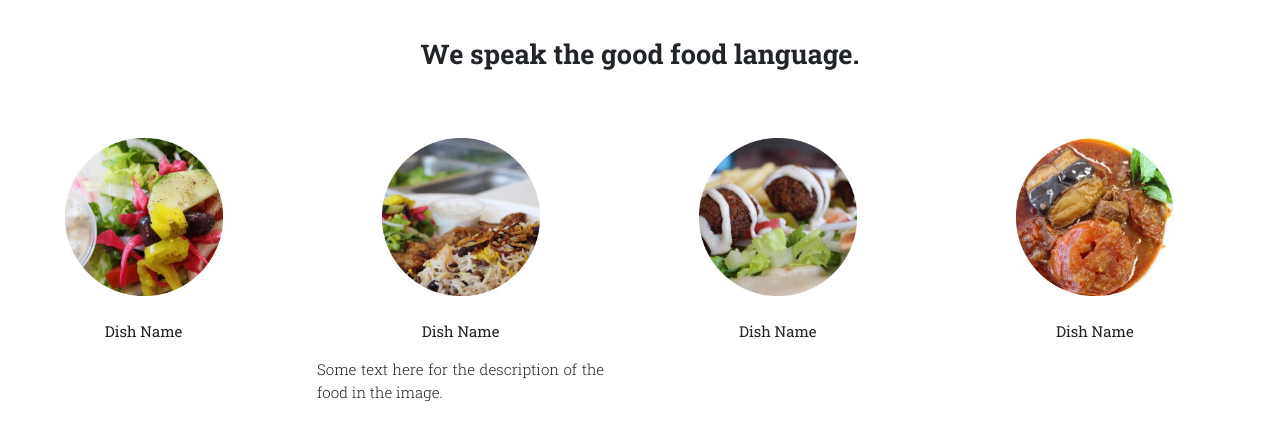
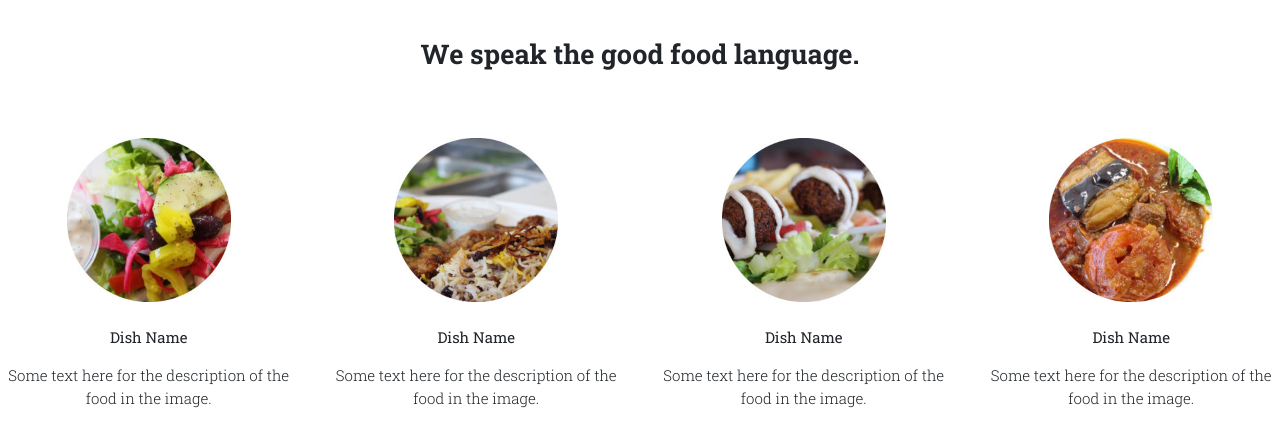
Before and after one commit to fwallacephd/caspian, a plain HTML site: page index.html in a window 1280 px wide. Shown: the part 222-668 px from the top of the page. Drawn offline with nearby package versions, Linux system fonts and the light colour scheme.

Commit message:
food pictures landing page

```diff
--- a/css/styles.css
+++ b/css/styles.css
@@ -45,6 +45,7 @@ body {
   width: 80%;
 }
 
+
 .homepageTitle {
   font-weight: bold;
   font-size: 27px;
--- a/index.html
+++ b/index.html
@@ -96,28 +96,28 @@
         <br>
         <br>
         <p class="imageHeading">Dish Name</p>
-        <p class="foodDescription"></p>
+        <p class="foodDescription">Some text here for the description of the food in the image.</p>
       </div>
       <div class="col-md-3 text-center">
         <img class="foodPicture" src="assets/2.jpg" alt="Image of ">
         <br>
         <br>
         <p class="imageHeading">Dish Name</p>
-        <p class="foodDescription text-justify">Some text here for the description of the food in the image.</p>
+        <p class="foodDescription">Some text here for the description of the food in the image.</p>
       </div>
       <div class="col-md-3 text-center">
         <img class="foodPicture" src="assets/3.jpg" alt="Image of ">
         <br>
         <br>
         <p class="imageHeading">Dish Name</p>
-        <p class="foodDescription"></p>
+        <p class="foodDescription">Some text here for the description of the food in the image.</p>
       </div>
       <div class="col-md-3 text-center">
         <img class="foodPicture" src="assets/4.jpg" alt="Image of ">
         <br>
         <br>
         <p class="imageHeading">Dish Name</p>
-        <p class="foodDescription"></p>
+        <p class="foodDescription">Some text here for the description of the food in the image.</p>
       </div>
     </div>
   </div>
```
